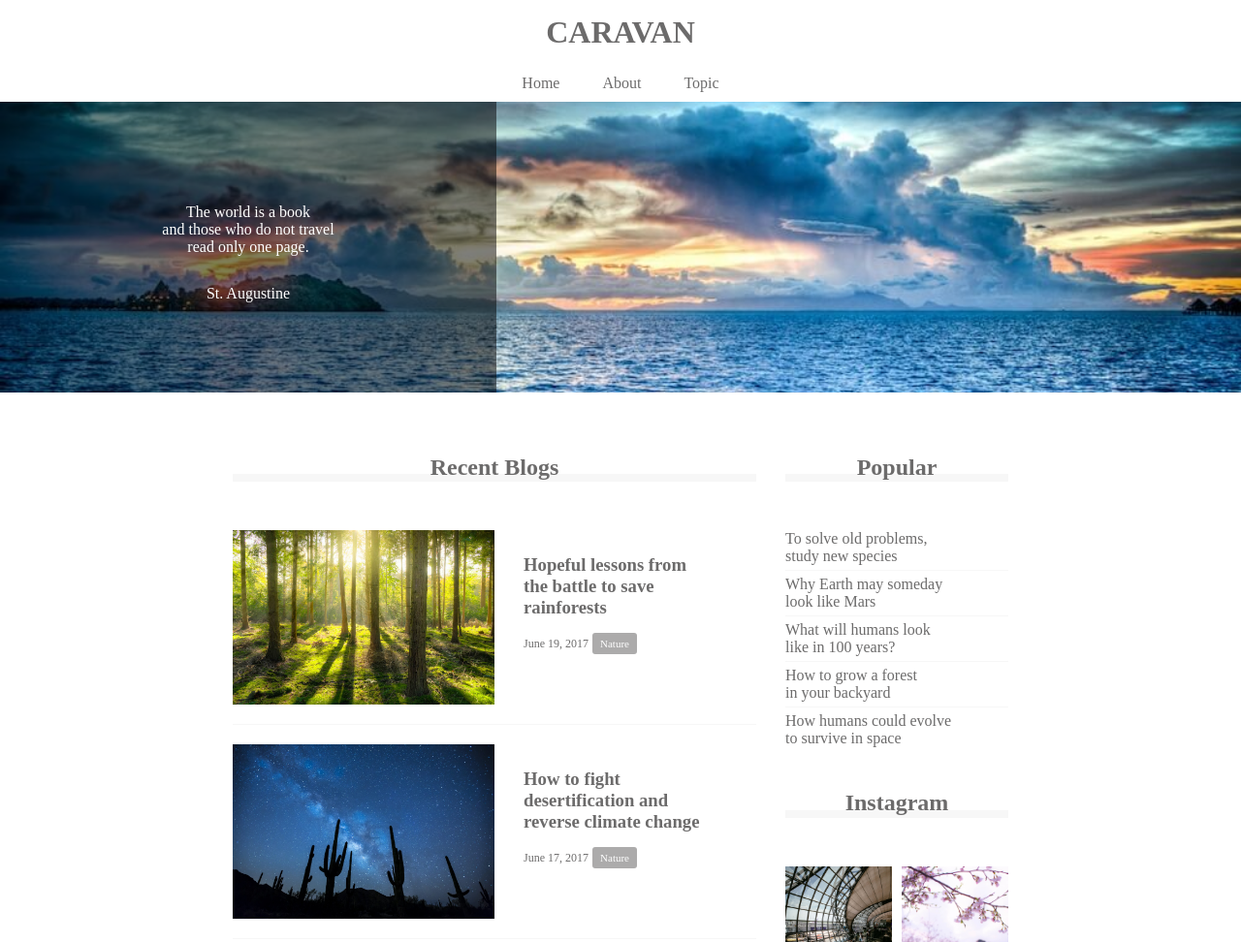
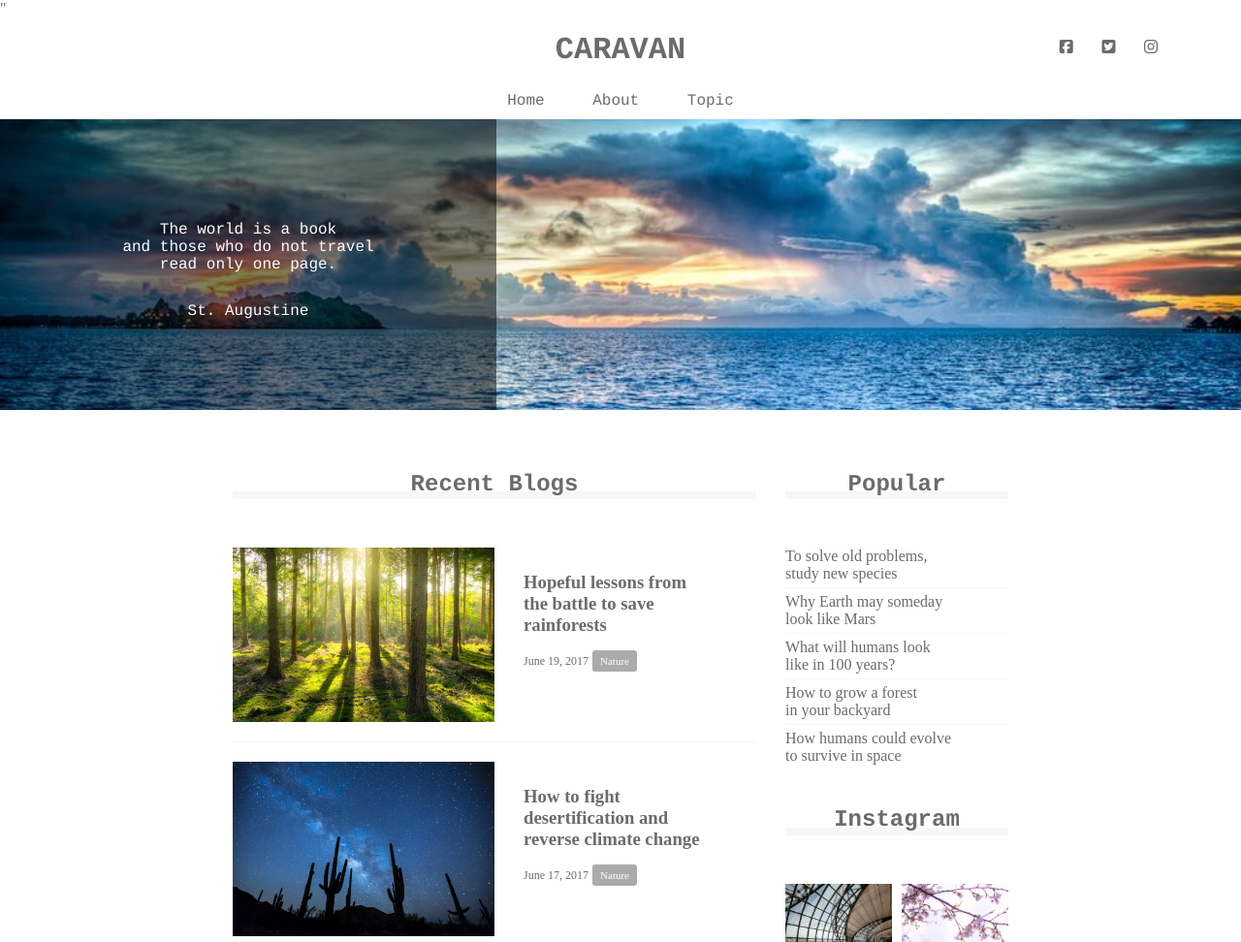
Before and after one commit to enomuchan/caravan, a plain HTML site: page index.html in a window 1280 px wide. Shown: the top 972 px of the page at 97% size. Drawn offline with Linux system fonts and the light colour scheme.

Commit message:
[Finish]1-9

```diff
--- a/index.html
+++ b/index.html
@@ -2,6 +2,7 @@
 <html lang="ja">
   <head>
     <meta charset="UTF-8" />
+    <script src="https://kit.fontawesome.com/ecb17fe9d5.js" crossorigin="anonymous"></script>"
     <!-- CSSファイルの読み込み -->
     <link rel="stylesheet" href="style.css" />
     <title>CARAVAN</title>
@@ -15,6 +16,12 @@
           CARAVAN
         </a>
       </h1>
+
+      <div class="social">
+        <i class="fab fa-facebook-square"></i>
+        <i class="fab fa-twitter-square"></i>
+        <i class="fab fa-instagram"></i>
+      </div>
     </header>
 
     <!-- navigation -->
--- a/style.css
+++ b/style.css
@@ -9,11 +9,27 @@ a {
   text-decoration: none;
 }
 
+header, nav, h2, .main-visual, footer {
+  font-family: Chalkduster, "Bradley Hand", Courier, "Segoe Print", sans-serif;
+}
+
 header {
   width: 90%; /* 横幅90% */
   padding: 15px 0;
   margin: 0 auto;
   text-align: center;
+  position :relative;
+}
+
+.social i {
+  display: inline-block;
+  margin-left: 20px;
+}
+
+.social {
+  position: absolute;
+  top: 22px;
+  right: 22px;
 }
 
 header .heading {
```
